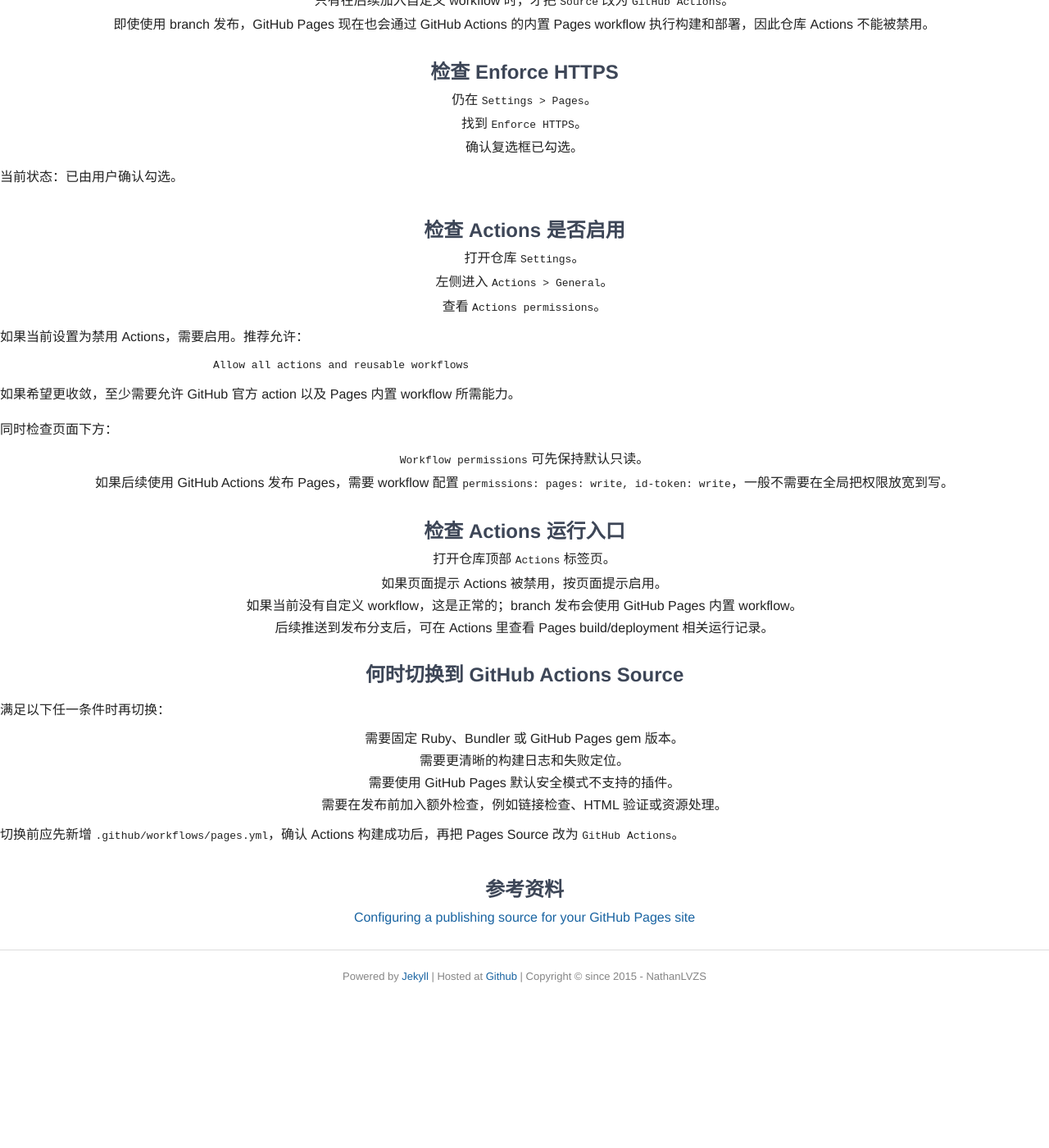
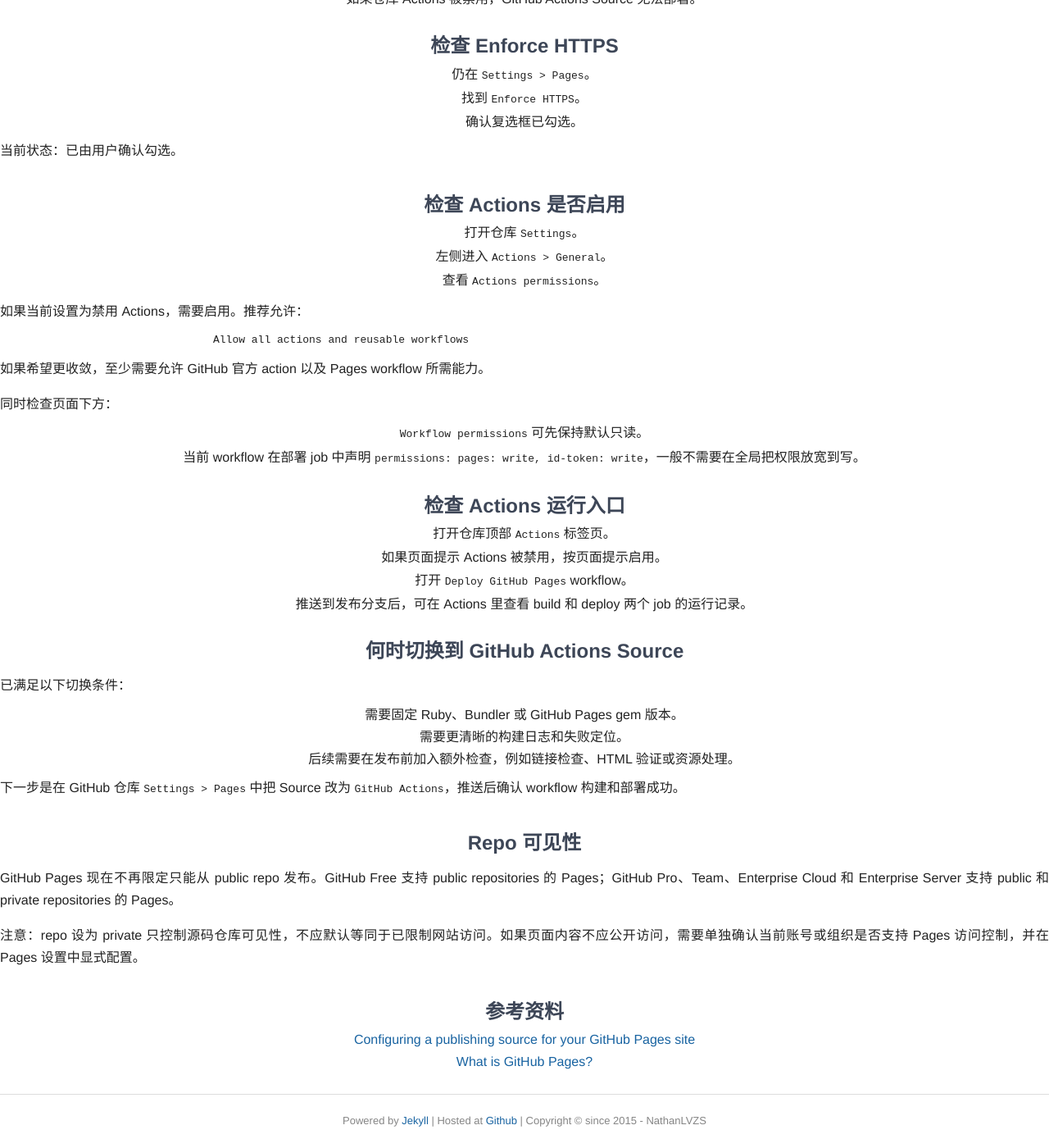
Before and after one commit to nathanlvzs/nathanlvzs.github.io, a Jekyll site: the page built from docs/specs/github-pages-refresh/github-pages-settings.md, in a window 1280 px wide and 1400 px high, scrolled down 782 px. Shown: the whole window at 82% size. Built offline with Jekyll 4.4.1, drawn with Linux system fonts in a browser that asks for light colours; our own code applies the rules of GitHub Pages for plain Markdown files; before the commit the page ends 2006 px from its top, so only the background shows below that; some of the changed text lies outside the part shown.

Commit message:
Add GitHub Actions Pages deployment

````diff
--- a/docs/specs/github-pages-refresh/github-pages-settings.md
+++ b/docs/specs/github-pages-refresh/github-pages-settings.md
@@ -17,18 +17,17 @@
 Folder: / (root)
 ```
 
-如果仓库默认分支已经改为 `main`，则对应选择：
+升级后推荐配置：
 
 ```text
-Branch: main
-Folder: / (root)
+Source: GitHub Actions
 ```
 
 说明：
 - 当前项目是用户主页仓库，根目录就是 Jekyll 站点源码。
-- 保持 `Deploy from a branch` 可以继续使用 GitHub Pages 内置 Jekyll 构建。
-- 只有在后续加入自定义 workflow 时，才把 `Source` 改为 `GitHub Actions`。
-- 即使使用 branch 发布，GitHub Pages 现在也会通过 GitHub Actions 的内置 Pages workflow 执行构建和部署，因此仓库 Actions 不能被禁用。
+- `.github/workflows/pages.yml` 已负责 Jekyll 构建和 Pages 部署。
+- 切换前应先提交 workflow；切换后后续发布以 workflow 运行为准。
+- 如果仓库 Actions 被禁用，GitHub Actions Source 无法部署。
 
 ## 检查 Enforce HTTPS
 1. 仍在 `Settings > Pages`。
@@ -48,28 +47,34 @@
 Allow all actions and reusable workflows
 ```
 
-如果希望更收敛，至少需要允许 GitHub 官方 action 以及 Pages 内置 workflow 所需能力。
+如果希望更收敛，至少需要允许 GitHub 官方 action 以及 Pages workflow 所需能力。
 
 同时检查页面下方：
 
 - `Workflow permissions` 可先保持默认只读。
-- 如果后续使用 GitHub Actions 发布 Pages，需要 workflow 配置 `permissions: pages: write, id-token: write`，一般不需要在全局把权限放宽到写。
+- 当前 workflow 在部署 job 中声明 `permissions: pages: write, id-token: write`，一般不需要在全局把权限放宽到写。
 
 ## 检查 Actions 运行入口
 1. 打开仓库顶部 `Actions` 标签页。
 2. 如果页面提示 Actions 被禁用，按页面提示启用。
-3. 如果当前没有自定义 workflow，这是正常的；branch 发布会使用 GitHub Pages 内置 workflow。
-4. 后续推送到发布分支后，可在 Actions 里查看 Pages build/deployment 相关运行记录。
+3. 打开 `Deploy GitHub Pages` workflow。
+4. 推送到发布分支后，可在 Actions 里查看 build 和 deploy 两个 job 的运行记录。
 
 ## 何时切换到 GitHub Actions Source
-满足以下任一条件时再切换：
+已满足以下切换条件：
 
 - 需要固定 Ruby、Bundler 或 GitHub Pages gem 版本。
 - 需要更清晰的构建日志和失败定位。
-- 需要使用 GitHub Pages 默认安全模式不支持的插件。
-- 需要在发布前加入额外检查，例如链接检查、HTML 验证或资源处理。
+- 后续需要在发布前加入额外检查，例如链接检查、HTML 验证或资源处理。
 
-切换前应先新增 `.github/workflows/pages.yml`，确认 Actions 构建成功后，再把 Pages Source 改为 `GitHub Actions`。
+下一步是在 GitHub 仓库 `Settings > Pages` 中把 Source 改为 `GitHub Actions`，推送后确认 workflow 构建和部署成功。
+
+## Repo 可见性
+
+GitHub Pages 现在不再限定只能从 public repo 发布。GitHub Free 支持 public repositories 的 Pages；GitHub Pro、Team、Enterprise Cloud 和 Enterprise Server 支持 public 和 private repositories 的 Pages。
+
+注意：repo 设为 private 只控制源码仓库可见性，不应默认等同于已限制网站访问。如果页面内容不应公开访问，需要单独确认当前账号或组织是否支持 Pages 访问控制，并在 Pages 设置中显式配置。
 
 ## 参考资料
 - [Configuring a publishing source for your GitHub Pages site](https://docs.github.com/en/pages/getting-started-with-github-pages/configuring-a-publishing-source-for-your-github-pages-site)
+- [What is GitHub Pages?](https://docs.github.com/en/pages/getting-started-with-github-pages/what-is-github-pages)
````
Also changed, not shown: other parts of docs/specs/github-pages-refresh/github-pages-settings.md (+1 -1 lines), CONTEXT.md (+4 -4 lines), docs/decisions/2026-07-14-use-github-actions-for-pages-deploy.md (added, +32 -0 lines), docs/specs/github-pages-refresh/tasks.md (+4 -1 lines), .github/workflows/pages.yml (added), README.md.
